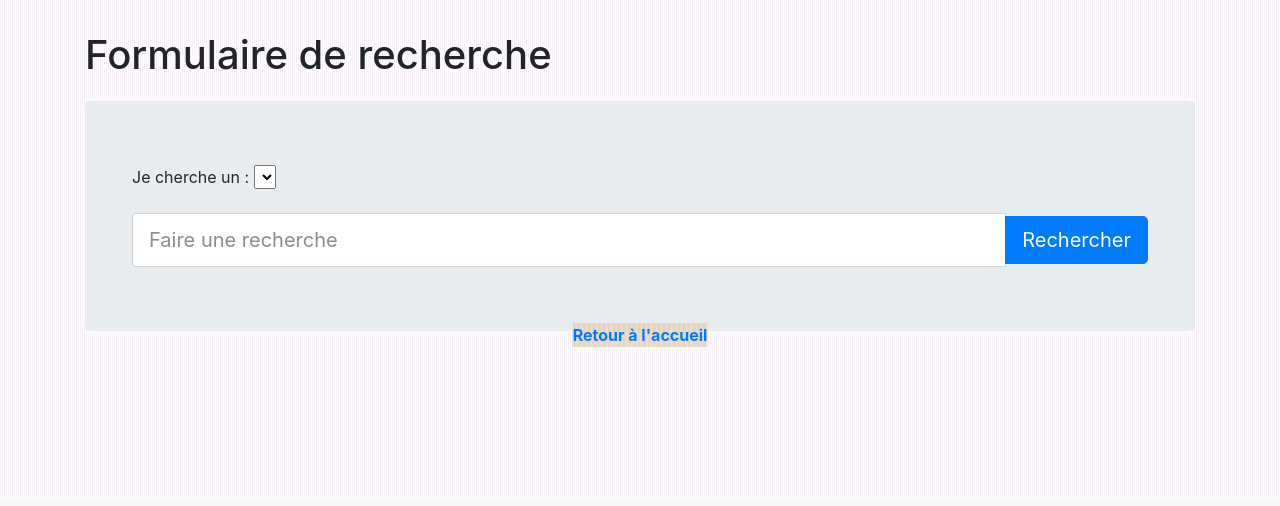
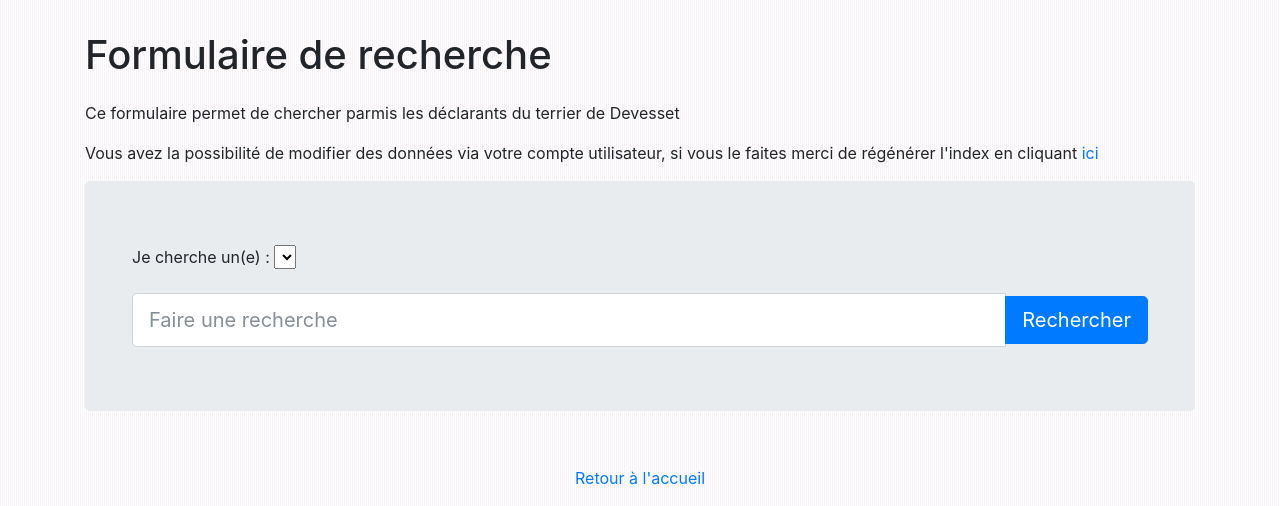
Before and after one commit to Chartes-TNAH/Homines-Devesseti-, a Flask app: template Homines_Devesseti/templates/pages/formulaire_recherche.html in a window 1280 px wide. Shown: the part 300-806 px from the top of the page. Before the commit the page ends 647 px from the top, so only its background shows below. Run offline with Flask 2, Linux system fonts and the light colour scheme; the template is opened without the code that fills it, so the values that code supplies are empty; parts of the project's set-up code (start-up, migrations or seed data) failed here and were passed over; some libraries are stand-ins or nearby versions.

Commit message:
Recherches à facette finalisées

```diff
--- a/Homines_Devesseti/models_whoosh.py
+++ b/Homines_Devesseti/models_whoosh.py
@@ -4,4 +4,5 @@ PageWhoosh = Schema(
     id=STORED,
     nom=TEXT(stored=True),
     prenom=TEXT(stored=True),
+    localité=TEXT(stored=True)
 )
--- a/Homines_Devesseti/routes/generic.py
+++ b/Homines_Devesseti/routes/generic.py
@@ -561,23 +561,7 @@ def name_update(name_id):
         sexes=sexes,
         updated=updated
     )
-'''
-#Route pour les recherches:
-@app.route("/recherche")
-def recherche():
-    motclef = request.args.get("keyword", None)
-    page = request.args.get("page", 1)
-    if isinstance(page, str) and page.isdigit():
-        page = int(page)
-    else:
-        page = 1
-    resultats = []
-    if motclef:
-        resultats = Personnes.query.filter(Personnes.nom.like("%{}%".format(motclef)))
-        resultats = resultats.paginate(page=page, per_page=PERSONNES_PAR_PAGE)
-        titre = "Résultat pour la recherche `" + motclef + "`"
-    return render_template("pages/recherche.html", resultats=resultats, titre=titre, keyword=motclef)
-'''
+
 #Routes concernant les comptes utilisateur
 @app.route("/register", methods=["GET", "POST"])
 def inscription():
@@ -646,23 +630,17 @@ def charte_index():
 
 @app.route("/formulaire")
 def formulaire():
-    attributs = ["nom", "prenom"]
+    attributs = ["nom", "prenom", "localité"]
     return render_template("pages/formulaire_recherche.html", nom="Homines Devesseti", attributs=attributs)
 
-#Route pour mes recherches à facettes
+#Route pour mes recherches à facettes :
 from whoosh import index, query
 from whoosh.index import create_in
 from whoosh.qparser import QueryParser
 from ..models_whoosh import PageWhoosh
-@app.route("/recherche")
-def recherche():
-    attribut = request.args.get("class", "nom")
-    motclef = request.args.get("keyword", None)
-    page = request.args.get("page", 1)
-    if isinstance(page, str) and page.isdigit():
-        page = int(page)
-    else:
-        page = 1
+
+@app.route("/generate_index")
+def generate_index():
     ix = create_in(app.config["WHOOSH_SCHEMA_DIR"], PageWhoosh)
     writer = ix.writer()
     hommes = Personnes.query.order_by(Personnes.id).all()
@@ -670,18 +648,32 @@ def recherche():
         writer.add_document(
             id=homme.id,
             nom=homme.nom,
-            prenom=homme.prenom
+            prenom=homme.prenom,
+            localité=homme.localite
         )
     writer.commit()
+    flash("Index régénéré", "info")
+    return redirect("/formulaire")
+
+@app.route("/recherche")
+def recherche():
+    attribut = request.args.get("class", "nom")
+    motclef = "*" + request.args.get("keyword", None) + "*"
+    page = request.args.get("page", 1)
+    if isinstance(page, str) and page.isdigit():
+        page = int(page)
+    else:
+        page = 1
+    ix = index.open_dir(app.config["WHOOSH_SCHEMA_DIR"])
     q = QueryParser(attribut, ix.schema).parse(motclef)
     with ix.searcher() as s:
-        results = s.search_page(q, page, pagelen=PERSONNES_PAR_PAGE)
+        results = s.search_page(q, page, pagelen=PERSONNES_PAR_PAGE, terms=True)
         #La pagination est un peu artisanale, mais je n'ai pas trouvé comment naviguer dans des éléments whoosh
         prev, next = False, False
         if page > 1:
             prev = True
         if page <= len(results)/PERSONNES_PAR_PAGE:
             next = True
-        titre = "Résultat pour la recherche `" + motclef + "` dans la classe " + attribut
+        titre = "Résultat pour la recherche `" + motclef.replace('*', '') + "` dans la classe " + attribut
         return render_template("pages/recherche.html", nom="Homines Devesseti", resultats=results, titre=titre,
                                keyword=motclef, next=next, prev=prev, page=page, attribut=attribut)
--- a/Homines_Devesseti/templates/conteneur.html
+++ b/Homines_Devesseti/templates/conteneur.html
@@ -86,6 +86,16 @@
                 margin-top: 2%;
                 margin-bottom: 2%;
             }
+            .center-link {
+                position: absolute;
+                left: 50%;
+                transform: translate(-50%);
+            }
+            .btn-nav {
+                background-color: #72206e;
+                padding: 2mm;
+                color: white;
+            }
         </style>
     </head>
     <body>
--- a/Homines_Devesseti/templates/pages/accueil.html
+++ b/Homines_Devesseti/templates/pages/accueil.html
@@ -3,6 +3,12 @@
 {% include "partials/recherche.html" %}
 {%endblock%}
 {% block corps %}
+<nav aria-label="research-pagination">
+    <p>
+        <a class="btn-nav" href="{{ url_for('formulaire') }}">Recherche avancée</a>
+        <a class="btn-nav" href="{{ url_for('charte') }}">Charte de Devesset</a>
+    </p>
+</nav>
 <h1>Bienvenue à Devesset !</h1>
 <div>
     La commanderie de Devesset est un établissement religieux fondé au cours
--- a/Homines_Devesseti/templates/pages/formulaire_recherche.html
+++ b/Homines_Devesseti/templates/pages/formulaire_recherche.html
@@ -1,11 +1,15 @@
 {% extends "conteneur.html" %}
 {% block corps %}
 <h1>Formulaire de recherche</h1>
-<div class="hero jumbotron">
+<div>
+    <p>Ce formulaire permet de chercher parmis les déclarants du terrier de Devesset</p>
+    <p>Vous avez la possibilité de modifier des données via votre compte utilisateur, si vous le faites merci de régénérer l'index en cliquant <a href="{{url_for('generate_index')}}">ici</a></p>
+</div>
+<div class="hero jumbotron" style="margin-bottom:5%">
     <div class="container">
       <form class="form" action="{{url_for('recherche')}}" method="GET">
         <div class="mb-3">
-            <label for="class" class="form-label">Je cherche un :</label>
+            <label for="class" class="form-label">Je cherche un(e) :</label>
             <select name="class" id="class">
                 {% for attribut in attributs %}
                     <option value="{{attribut}}" {% if attribut == nom %}selected{% endif %}>
@@ -13,19 +17,18 @@
                     </option>
                 {% endfor %}
             </select>
-          </div>
+        </div>
       <div class="input-group">
         <input type="search" name="keyword" class="form-control form-control-lg" type="text" placeholder="Faire une recherche"/>
         <span class="input-group-btn">
           <button class="btn btn-primary btn-lg" href="#" role="button">Rechercher</button>
         </span>
       </div>
-
       </form>
     </div>
   </div>
-  <nav aria-label="research-pagination" style="position: absolute; bottom:0; left: 50%; transform: translate(-50%);">
-    <p class="retour_accueil">
+  <nav aria-label="research-pagination" class="center-link">
+    <p>
         <a href="{{url_for('accueil')}}">Retour à l'accueil</a>
     </p>
     </nav>
--- a/Homines_Devesseti/templates/pages/index.html
+++ b/Homines_Devesseti/templates/pages/index.html
@@ -1,7 +1,7 @@
 {% extends "conteneur.html" %}
 {% block corps %}
 <h1><a href="{{url_for('accueil')}}">Retour à l'accueil</a></h1>
-{% if recs and hommes and dets_pos and dets_rec %}
+{% if recs and hommes and dets_pos and dets_red %}
 <h2>Il y a {{recs|length + hommes|length + dets_pos|length + dets_rec|length}} enregistrements dans la base</h2>
 <h4 class="index" style="line-height: 140%;"><span style="text-decoration: underline;">Sommaire :</span>
     <ul>
@@ -58,6 +58,6 @@
     </ul>
 </p>
     {% else %}
-        <p>La base de données Hommes est en cours de constitution</p>
+        <p>La base de données est en cours de constitution</p>
     {% endif %}
 {% endblock %}
--- a/Homines_Devesseti/templates/pages/recherche.html
+++ b/Homines_Devesseti/templates/pages/recherche.html
@@ -31,7 +31,7 @@
     {% endfor %}
 </ul>
 
-<nav aria-label="research-pagination" style="position: absolute; bottom:0; left: 50%; transform: translate(-50%);">
+<nav aria-label="research-pagination" class="center-link">
     <p class="retour_accueil">
       {% if prev==True %}
       <a href="{{url_for('recherche', class=attribut, keyword=keyword, page=page - 1)}}">Page précédente</a>
```
Also changed, not shown: Homines_Devesseti/routes/api.py (+4 -4 lines), Homines_Devesseti/homines_devesseti.db, 9 other files.
